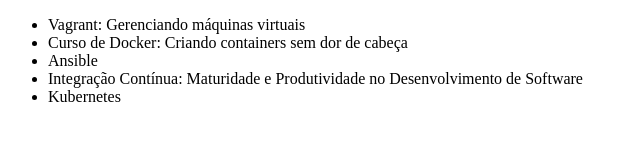
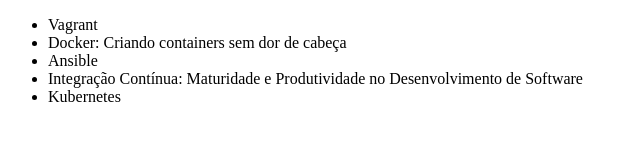
Before and after one commit to 4rturito/alura-git, a plain HTML site: page index.html in a window 1280 px wide. Shown: the whole page, without its empty margins (0-640 px from the left). Drawn offline with Linux system fonts and the light colour scheme.

Commit message:
Renomeando Docker

```diff
--- a/index.html
+++ b/index.html
@@ -6,8 +6,8 @@
 </head>
 <body>
 	<ul>
-		<li>Vagrant: Gerenciando máquinas virtuais</li>
-		<li>Curso de Docker: Criando containers sem dor de cabeça</li>
+		<li>Vagrant</li>
+		<li>Docker: Criando containers sem dor de cabeça</li>
 		<li>Ansible</li>
 		<li>Integração Contínua: Maturidade e Produtividade no Desenvolvimento de Software</li>
 		<li>Kubernetes</li>
```
